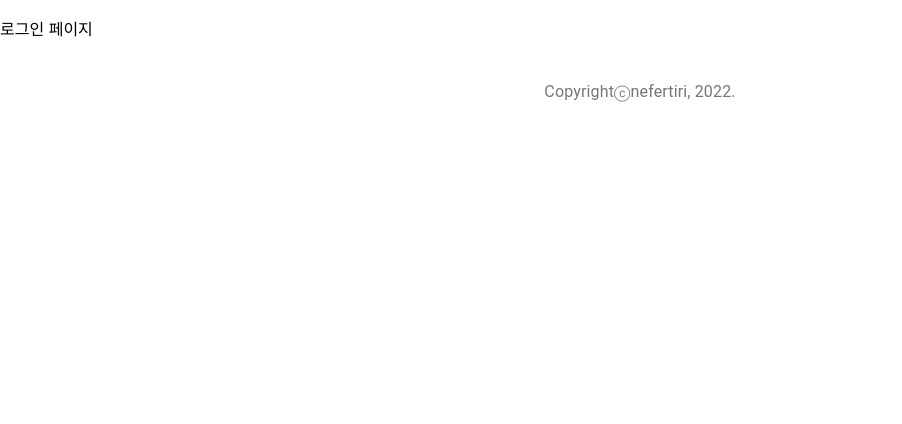
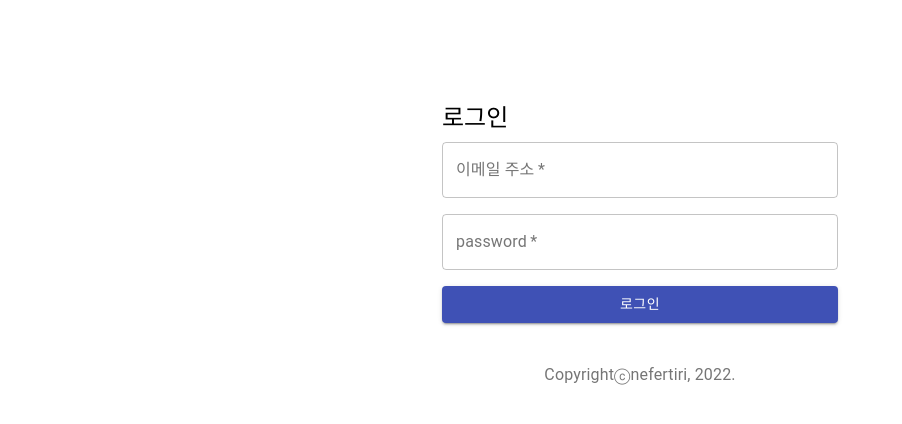
Before and after one commit to jjunhwan-kim/todo-react-app, a React (Create React App) app: page /login in a window 1280 px wide. Shown: the top 424 px of the page, without its empty margins (0-902 px from the left). Built offline with nearby package versions, Linux system fonts and the light colour scheme.

Commit message:
Add login
- 로그인 컴포넌트 구현 추가

```diff
--- a/src/Login.js
+++ b/src/Login.js
@@ -1,12 +1,76 @@
 import React from "react";
+import {signin} from "./service/ApiService";
+import Button from "@material-ui/core/Button";
+import TextField from "@material-ui/core/TextField";
+import Grid from "@material-ui/core/Grid";
+import Typography from "@material-ui/core/Typography";
+import {Container} from "@material-ui/core";
 
 class Login extends React.Component {
   constructor(props) {
     super(props);
+    this.handleSubmit = this.handleSubmit.bind(this);
+  }
+
+  handleSubmit(event) {
+    event.preventDefault();
+    const data = new FormData(event.target);
+    const email = data.get("email");
+    const password = data.get("password");
+    signin({email:email, password:password});
   }
 
   render() {
-    return <p>로그인 페이지</p>;
+    return (
+      <Container component="main" maxWidth="xs" style={{marginTop: "8%"}}>
+        <Grid container spacing={2}>
+          <Grid item xs={12}>
+            <Typography component="h1" variant="h5">
+              로그인
+            </Typography>
+          </Grid>
+        </Grid>
+        <form noValidate onSubmit={this.handleSubmit}>
+          {" "}
+          {/* submit 버튼을 클릭하면 handleSubmit이 실행됨 */}
+          <Grid container spacing={2}>
+            <Grid item xs={12}>
+              <TextField
+                variant="outlined"
+                required
+                fullWidth
+                id="email"
+                label="이메일 주소"
+                name="email"
+                autoComplete="email"
+              />
+            </Grid>
+            <Grid item xs={12}>
+              <TextField
+                variant="outlined"
+                required
+                fullWidth
+                name="password"
+                label="password"
+                type="password"
+                id="password"
+                autoComplete="current-password"
+              />
+            </Grid>
+            <Grid item xs={12}>
+              <Button
+                type="submit"
+                fullWidth
+                variant="contained"
+                color="primary"
+              >
+                로그인
+              </Button>
+            </Grid>
+          </Grid>
+        </form>
+      </Container>
+    )
   }
 }
 
--- a/src/service/ApiService.js
+++ b/src/service/ApiService.js
@@ -26,3 +26,12 @@
       return Promise.reject(error);
     });
 }
+
+export function signin(userDto) {
+  return call("/auth/signin", "POST", userDto)
+    .then((response) => {
+      if (response.token) {
+        window.location.href = "/";
+      }
+    });
+}
```
